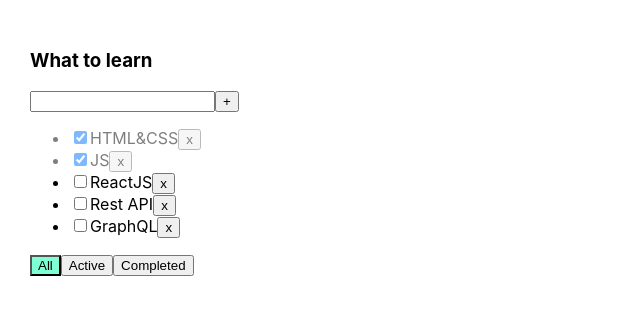
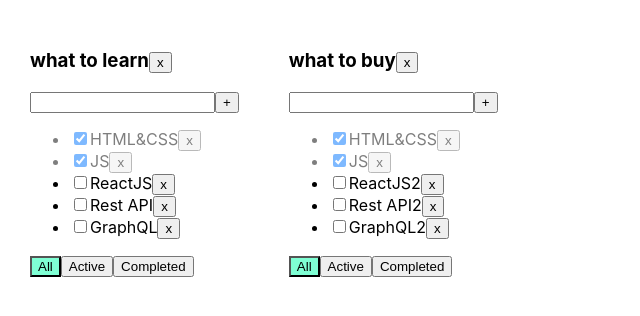
Before and after one commit to kozMikhailS1286/1-todolist-vtornik, a React (Create React App) app: page / in a window 1280 px wide. Shown: the top 316 px of the page, without its empty margins (0-640 px from the left). Built offline with nearby package versions, Linux system fonts and the light colour scheme.

Commit message:
Tuesday first week

```diff
--- a/src/App.tsx
+++ b/src/App.tsx
@@ -3,65 +3,112 @@
 import {Todolist} from './TodoList';
 import {v1} from 'uuid';
 
+
 export type FilterValuesType = "all" | "active" | "completed";
+
+export type TodolistType = {
+    id: string
+    title: string
+    filter: FilterValuesType
+}
+
+type TaskType = {
+    [key: string]: TaskType[]
+}
+
+
 
 function App() {
 
-    let [tasks, setTasks] = useState([
+    let todolistID1 = v1();
+    let todolistID2 = v1();
+
+    let[todolists, setTodolist] = useState<Array<TodolistType>>([
+        {id: todolistID1, title: "what to learn", filter: "all"}, // el
+        {id: todolistID2, title: "what to buy", filter: "all"}, // el
+    ])
+
+    let [tasks, setTasks] = useState({
+        [todolistID1]: [
             {id: v1(), title: "HTML&CSS", isDone: true},
             {id: v1(), title: "JS", isDone: true},
             {id: v1(), title: "ReactJS", isDone: false},
             {id: v1(), title: "Rest API", isDone: false},
             {id: v1(), title: "GraphQL", isDone: false},
-    ]);
-    let [filter, setFilter] = useState<FilterValuesType>("all");
+    ],
+        [todolistID2]: [
+            {id: v1(), title: "HTML&CSS", isDone: true},
+            {id: v1(), title: "JS", isDone: true},
+            {id: v1(), title: "ReactJS2", isDone: false},
+            {id: v1(), title: "Rest API2", isDone: false},
+            {id: v1(), title: "GraphQL2", isDone: false},
+    ],
+    });
 
 
-    function removeTask(id: string) {
-        let filteredTasks = tasks.filter(t => t.id !== id);
-        setTasks(filteredTasks);
+    const removeTodolist = (todolistID: string) => {
+        setTodolist(todolists.filter(el => el.id !== todolistID))
+        delete tasks[todolistID]
     }
 
-    function addTask(title: string) {
-        let task = {id: v1(), title: title, isDone: false};
-        let newTasks = [task, ...tasks];
-        setTasks(newTasks);
+    function removeTask(todolistID: string, taskId: string) {
+        setTasks({...tasks, [todolistID]: tasks[todolistID].filter(el => el.id !== taskId)})
+        // let filteredTasks = tasks.filter(t => t.id !== id);
+        // setTasks(filteredTasks);
     }
 
-    function changeStatus(taskId: string, isDone: boolean) {
-        let task = tasks.find(t => t.id === taskId);
-        if (task) {
-            task.isDone = isDone;
+    function addTask(todolistID: string, title: string) {
+        let newTask = {id: v1(), title: title, isDone: false};
+        setTasks({...tasks, [todolistID]: [newTask, ...tasks[todolistID]]})
+        // let task = {id: v1(), title: title, isDone: false};
+        // let newTasks = [task, ...tasks];
+        // setTasks(newTasks);
     }
 
-        setTasks([...tasks]);
+    function changeStatus(todolistID: string, taskId: string, isDone: boolean) {
+
+        setTasks({...tasks, [todolistID]: tasks[todolistID].map(el => el.id === taskId ? {...el, isDone} : el)})
+        // let task = tasks.find(t => t.id === taskId);
+        // if (task) {
+        //     task.isDone = isDone;
+        // }
+
+        // setTasks([...tasks]);
     }
 
-
-    let tasksForTodolist = tasks;
-
-    if (filter === "active") {
-        tasksForTodolist = tasks.filter(t => t.isDone === false);
-    }
-    if (filter === "completed") {
-        tasksForTodolist = tasks.filter(t => t.isDone === true);
-    }
-
-    function changeFilter(value: FilterValuesType) {
-        setFilter(value);
+    function changeFilter(todolistID: string, value: FilterValuesType) {
+        // setFilter(value);
+        setTodolist(todolists.map(el => el.id === todolistID ? {...el, filter: value}: el))
     }
 
 
     return (
         <div className="App">
-            <Todolist title="What to learn"
+            {todolists.map(el => {
+                let tasksForTodolist = tasks[el.id];
+
+                if (el.filter === "active") {
+                    tasksForTodolist = tasks[el.id].filter(t => t.isDone === false);
+                }
+                if (el.filter === "completed") {
+                    tasksForTodolist = tasks[el.id].filter(t => t.isDone === true);
+                }
+                return (
+                    <Todolist
+                        key={el.id}
+                        todolistID={el.id}
+                        title={el.title}
                         tasks={tasksForTodolist}
                         removeTask={removeTask}
                         changeFilter={changeFilter}
                         addTask={addTask}
                         changeTaskStatus={changeStatus}
-                      filter={filter}
+                        filter={el.filter}
+                        removeTodolist={removeTodolist}
                     />
+                )
+            })}
+
         </div>
     );
 }
--- a/src/TodoList.tsx
+++ b/src/TodoList.tsx
@@ -8,13 +8,15 @@
 }
 
 type PropsType = {
+    todolistID: string
     title: string
     tasks: Array<TaskType>
-    removeTask: (taskId: string) => void
-    changeFilter: (value: FilterValuesType) => void
-    addTask: (title: string) => void
-    changeTaskStatus: (taskId: string, isDone: boolean) => void
+    removeTask: (todolistID: string, taskId: string) => void
+    changeFilter: (todolistID: string, value: FilterValuesType) => void
+    addTask: (todolistID: string, title: string) => void
+    changeTaskStatus: (todolistID: string, taskId: string, isDone: boolean) => void
     filter: FilterValuesType
+    removeTodolist: (todolistID: string) => void
 }
 
 export function Todolist(props: PropsType) {
@@ -24,7 +26,7 @@
 
     const addTask = () => {
         if (title.trim() !== "") {
-            props.addTask(title.trim());
+            props.addTask(props.todolistID, title.trim());
             setTitle("");
         } else {
             setError("Title is required");
@@ -42,13 +44,18 @@
         }
     }
 
-    const onAllClickHandler = () => props.changeFilter("all");
-    const onActiveClickHandler = () => props.changeFilter("active");
-    const onCompletedClickHandler = () => props.changeFilter("completed");
-
+    const onAllClickHandler = () => props.changeFilter(props.todolistID, "all");
+    const onActiveClickHandler = () => props.changeFilter(props.todolistID, "active");
+    const onCompletedClickHandler = () => props.changeFilter(props.todolistID, "completed");
+    const removeTodolistHandler = () => {
+        props.removeTodolist(props.todolistID)
+    }
 
     return <div>
-        <h3>{props.title}</h3>
+        <h3>
+            {props.title}
+            <button onClick={removeTodolistHandler}>x</button>
+        </h3>
         <div>
             <input value={title}
                    onChange={onChangeHandler}
@@ -61,9 +68,9 @@
         <ul>
             {
                 props.tasks.map(t => {
-                    const onClickHandler = () => props.removeTask(t.id)
+                    const onClickHandler = () => props.removeTask(props.todolistID, t.id)
                     const onChangeHandler = (e: ChangeEvent<HTMLInputElement>) => {
-                        props.changeTaskStatus(t.id, e.currentTarget.checked);
+                        props.changeTaskStatus(props.todolistID, t.id, e.currentTarget.checked);
                     }
 
                     return <li key={t.id} className={t.isDone ? "is-done" : ""}>
```
Lines whose indentation alone changed are shown as unchanged.
